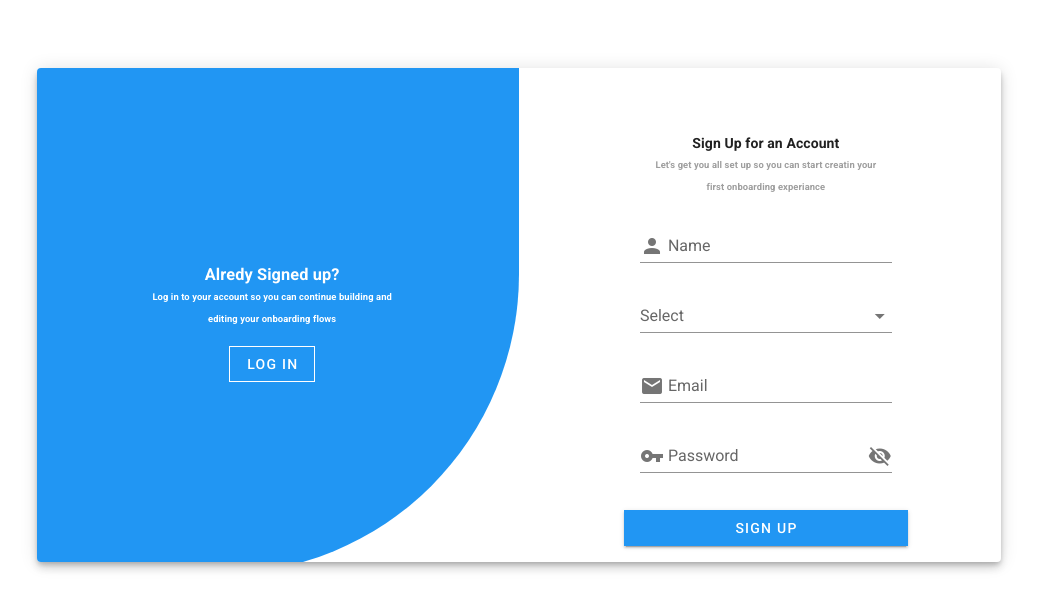
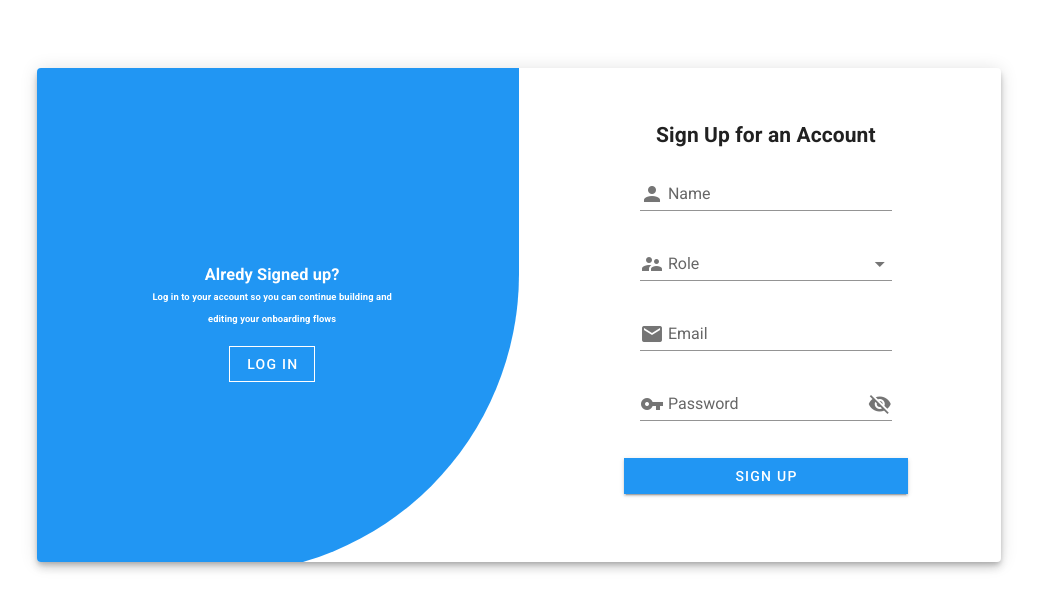
Before and after one commit to chahidhadifi/TestGenius, a Vue app in the folder vuetify/: page /auth in a window 1280 px wide. Both pictures are taken after a click on the button "SIGN UP". Shown: the top 610 px of the page, without its empty margins (121-1158 px from the left). Built offline with nearby package versions, Linux system fonts and the light colour scheme.

Commit message:
edit component select in the authentication page

```diff
--- a/vuetify/src/views/HomeView.vue
+++ b/vuetify/src/views/HomeView.vue
@@ -145,17 +145,11 @@
                                         </div>
                                     </div>
                                 </v-col>
-
                                 <v-col cols="12" md="6">
-                                    <v-card-text class="mt-12">
-                                        <h4 class="text-center">
+                                    <v-card-text class="mt-10">
+                                        <h2 class="text-center">
                                             Sign Up for an Account
-                                        </h4>
-                                        <h6 class="text-center grey--text">
-                                            Let's get you all set up so you can
-                                            start creatin your <br />
-                                            first onboarding experiance
-                                        </h6>
+                                        </h2>
                                         <v-row align="center" justify="center">
                                             <v-col cols="12" sm="8">
                                                 <v-form
@@ -174,7 +168,8 @@
                                                         ></v-text-field>
                                                         <v-select
                                                             v-model="rolereg"
-                                                            label="Select"
+                                                            prepend-inner-icon="mdi mdi-account-supervisor"
+                                                            label="Role"
                                                             :items="[
                                                                 'etudiant',
                                                                 'professeur',
```
